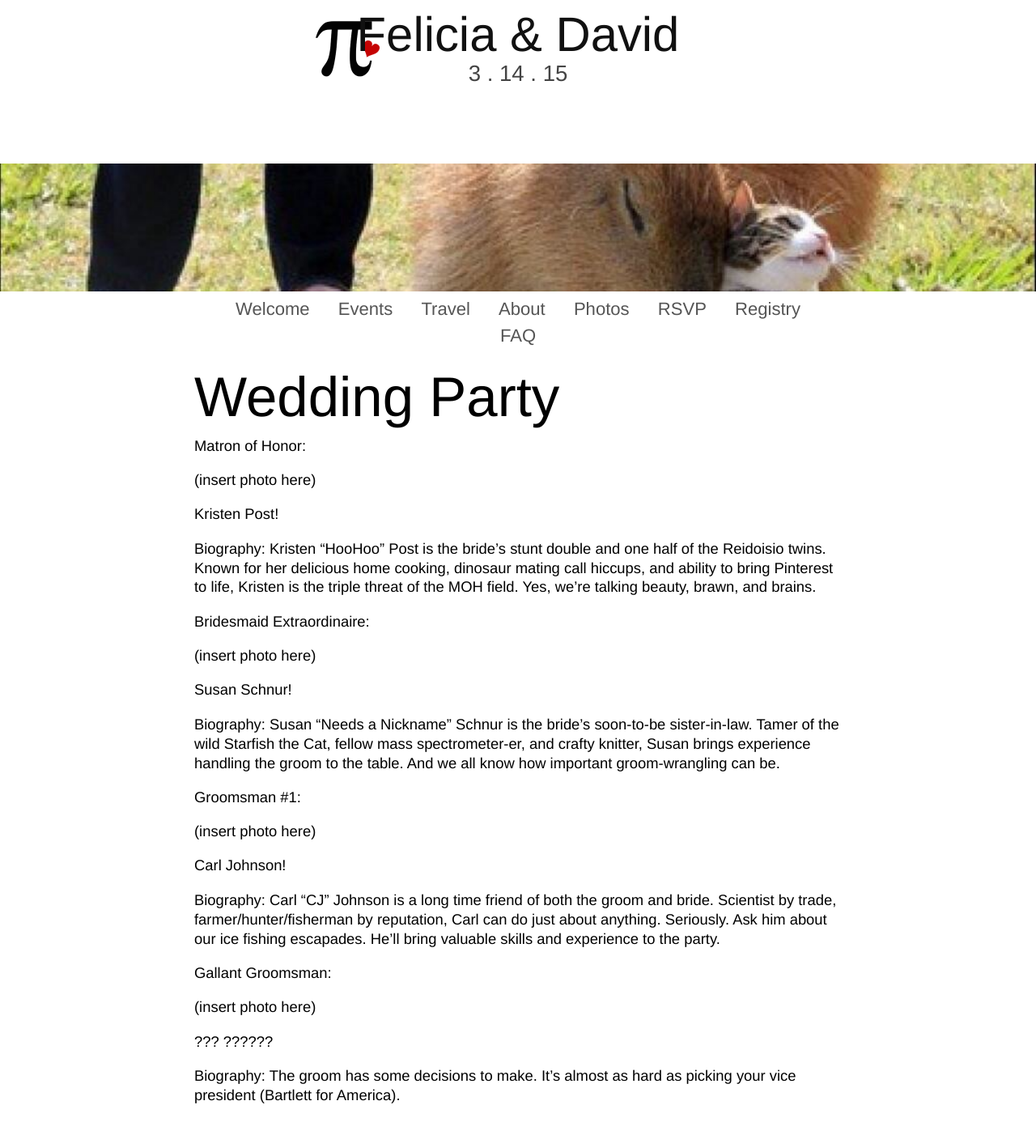
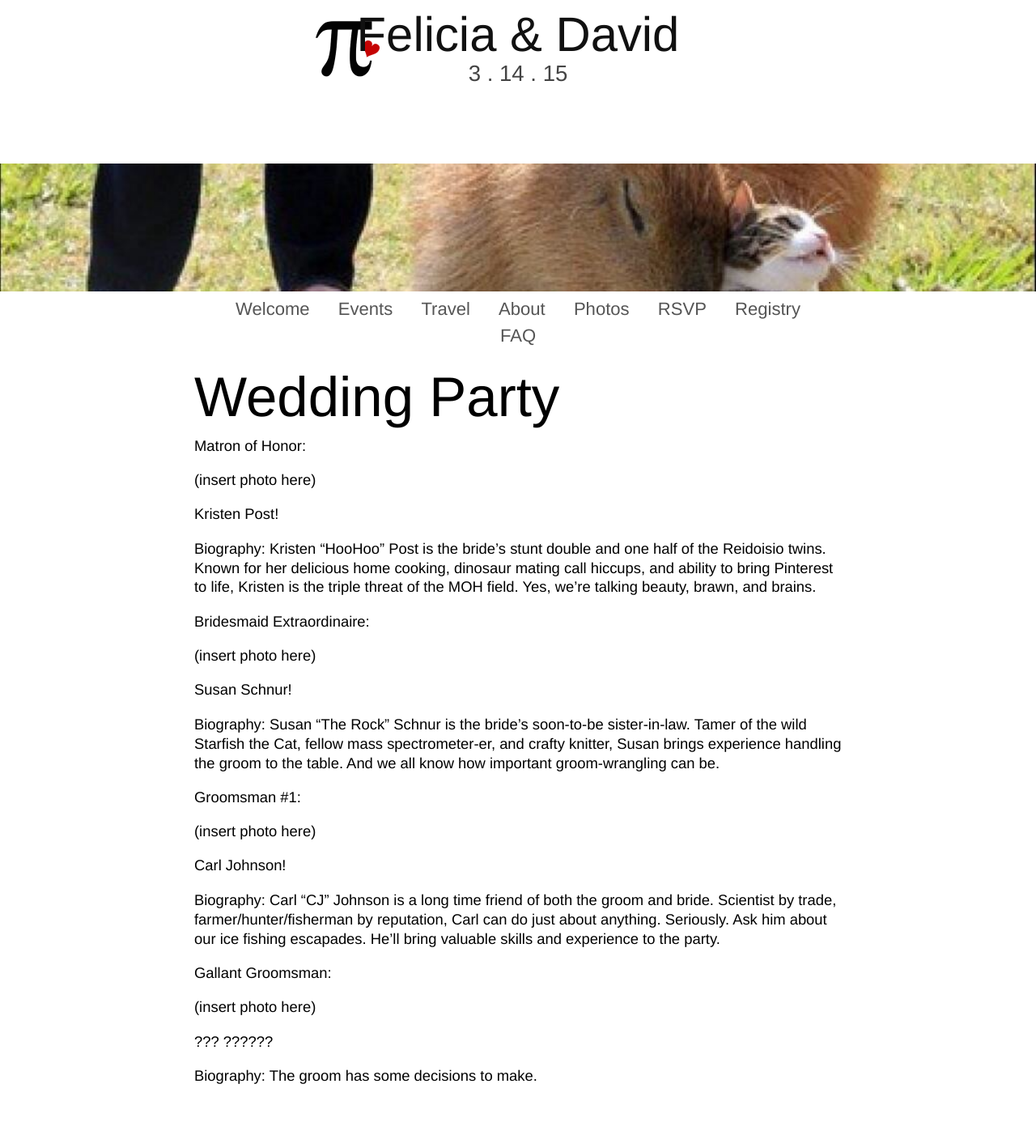
Before and after one commit to dnschnur/piday.github.com, a Jekyll site: the page built from about/party.md, in a window 1280 px wide. Shown: the top 1402 px of the page at 81% size. Built offline with Jekyll 4.4.1, drawn with Linux system fonts in a browser that asks for light colours; nearby versions of some CDN libraries.

Commit message:
Updated wedding party fun facts.

```diff
--- a/about/party.md
+++ b/about/party.md
@@ -23,7 +23,7 @@ Bridesmaid Extraordinaire:
 Susan Schnur!
 
 
-Biography: Susan “Needs a Nickname” Schnur is the bride’s soon-to-be sister-in-law. Tamer of the wild Starfish the Cat, fellow mass spectrometer-er, and crafty knitter, Susan brings experience handling the groom to the table. And we all know how important groom-wrangling can be.
+Biography: Susan "The Rock" Schnur is the bride’s soon-to-be sister-in-law. Tamer of the wild Starfish the Cat, fellow mass spectrometer-er, and crafty knitter, Susan brings experience handling the groom to the table. And we all know how important groom-wrangling can be.
 
 
 
@@ -43,4 +43,4 @@ Gallant Groomsman:
 
 ??? ??????
 
-Biography: The groom has some decisions to make. It’s almost as hard as picking your vice president (Bartlett for America).
+Biography: The groom has some decisions to make.
```
